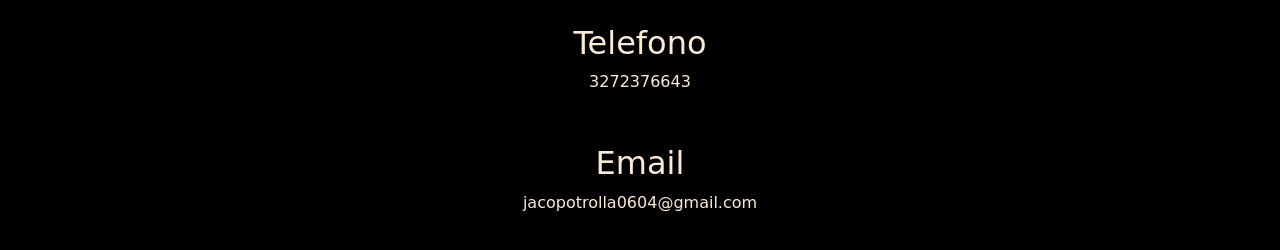
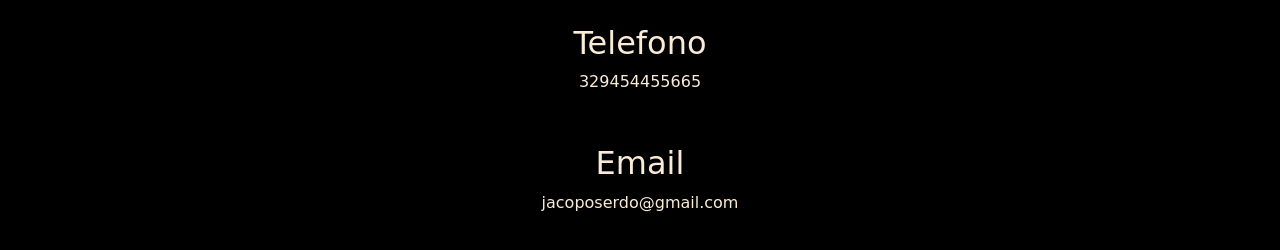
Before and after one commit to jack0604/crema-ciocco, a plain HTML site: page about.html in a window 1280 px wide. Shown: the part 284-534 px from the top of the page. Drawn offline with Linux system fonts and the light colour scheme.

Commit message:
Update about.html

```diff
--- a/about.html
+++ b/about.html
@@ -39,9 +39,9 @@
       </nav>
     <h1 style="font-size: 50px;text-align: center;margin-top: 20px;">Contact</h1>
     <h2 style="text-align: center;margin-top: 170px;color: antiquewhite;">Telefono</h2>
-    <p style="text-align: center;color: antiquewhite;">3272376643</p>
+    <p style="text-align: center;color: antiquewhite;">329454455665</p>
     <h2 style="text-align: center;margin-top: 50px;color: antiquewhite;">Email</h2>
-    <p style="text-align: center;color: antiquewhite;">jacopotrolla0604@gmail.com</p>
+    <p style="text-align: center;color: antiquewhite;">jacoposerdo@gmail.com</p>
 
 
     <script src="https://ajax.googleapis.com/ajax/libs/cesiumjs/1.78/Build/Cesium/Cesium.js"></script>
```
